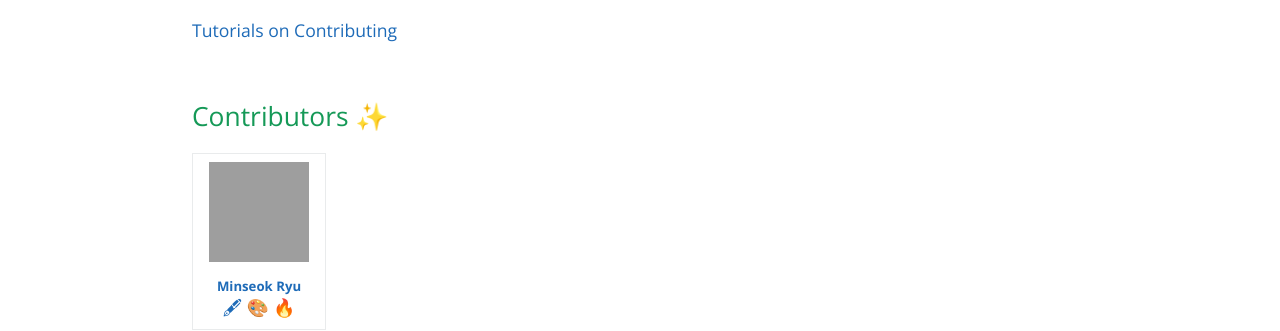
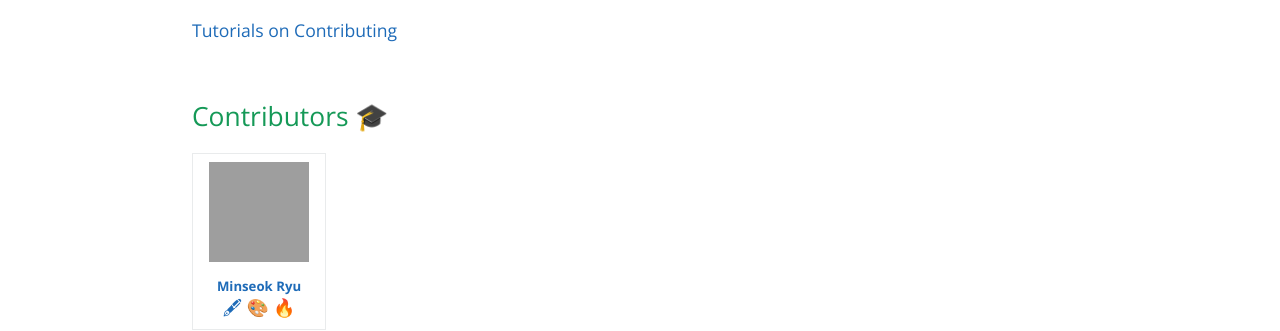
Before and after one commit to Neuro-Psycho-Group/ioppn-notes.github.io, a Jekyll site: the page built from index.md, in a window 1280 px wide. Shown: the part 1019-1350 px from the top of the page. Built offline with Jekyll 4.4.1, drawn with Linux system fonts in a browser that asks for light colours; grey boxes are pictures that could not be loaded.

```diff
--- a/index.md
+++ b/index.md
@@ -20,7 +20,7 @@ We encourage pull requests from anyone who is happy to share their notes, such t
 
 [Tutorials on Contributing](./CSRGContributing/)
 
-## Contributors ✨
+## Contributors 🎓
 
 <!-- ALL-CONTRIBUTORS-LIST:START - Do not remove or modify this section -->
 <!-- prettier-ignore-start -->
```
